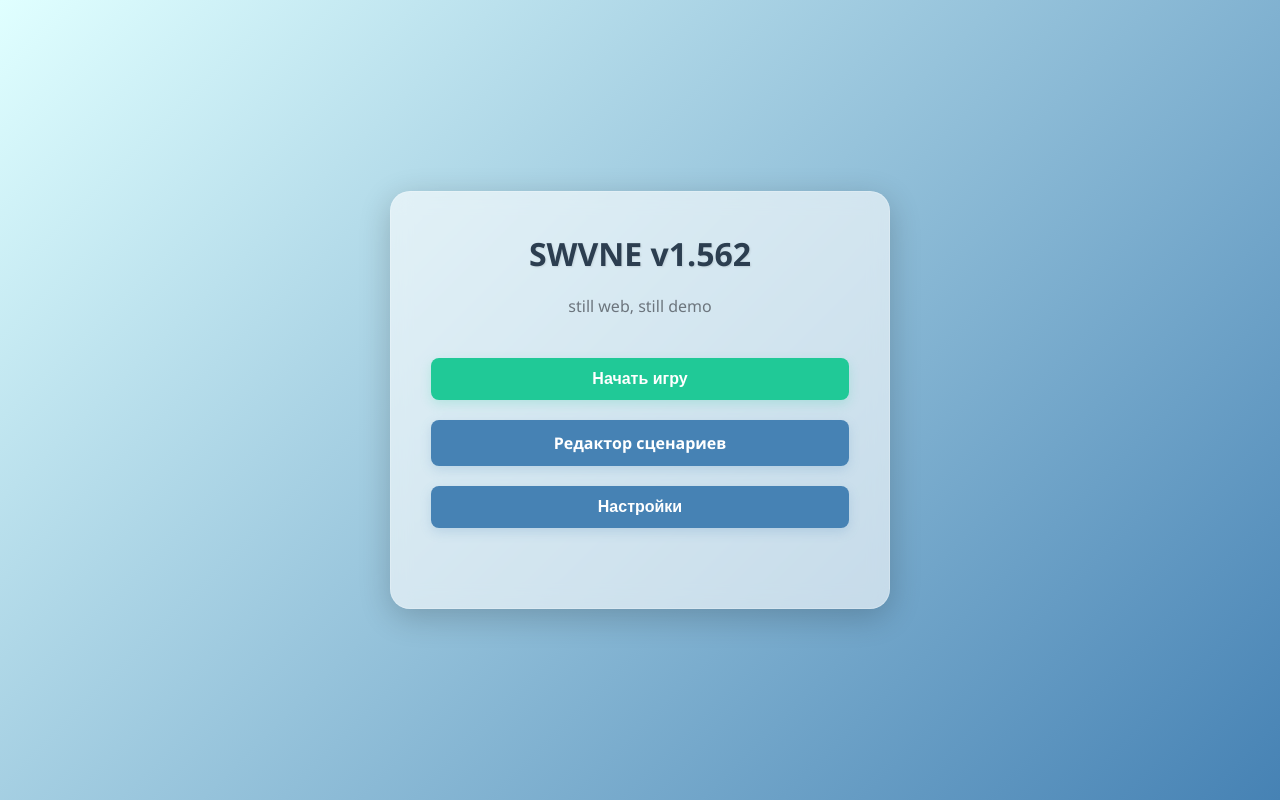
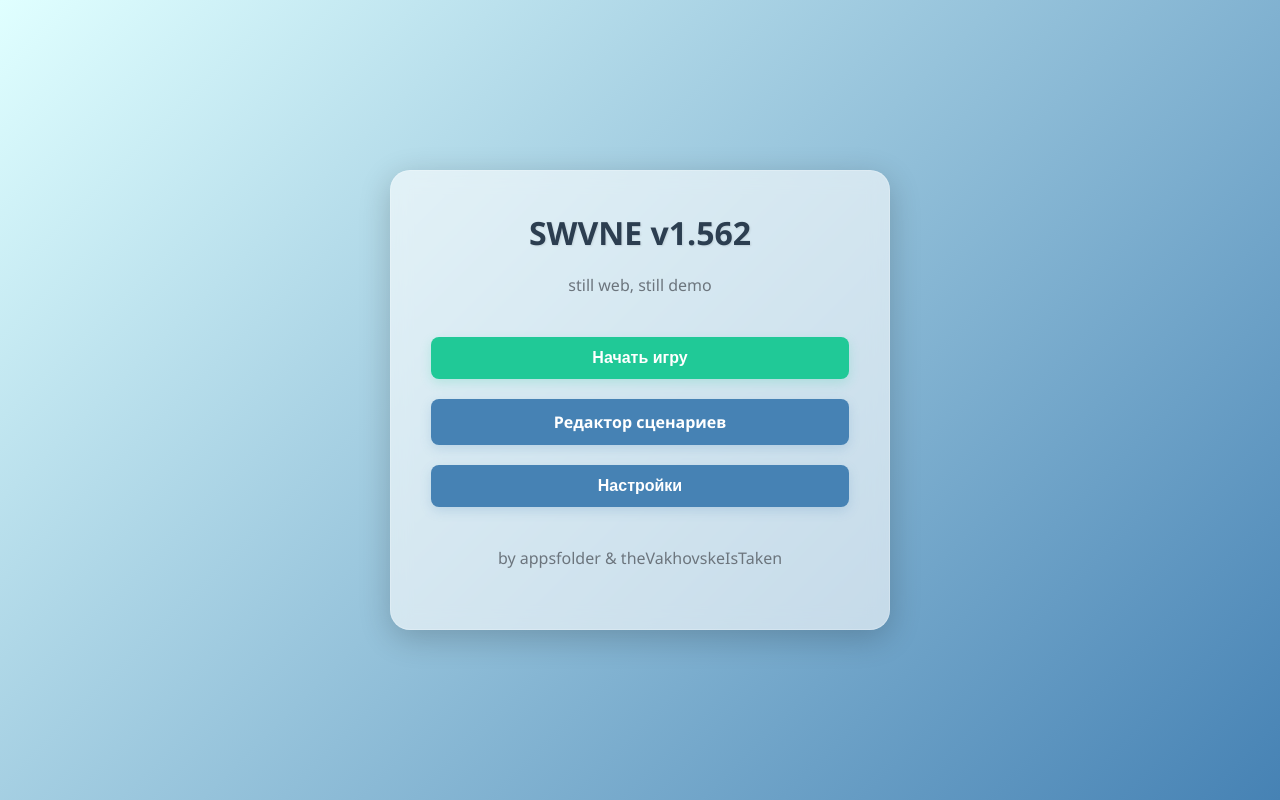
Before and after one commit to appsfolder/SWVNE, a Flask app: page / in a window 1280 px wide. Run offline with Flask 3, Linux system fonts and the light colour scheme.

Commit message:
added contributor names

```diff
--- a/templates/game.html
+++ b/templates/game.html
@@ -18,7 +18,9 @@
                     <button class="btn btn--primary menu-btn" onclick="showScenarioSelection()">Начать игру</button>
                     <a href="/scenario-creator" class="btn btn--secondary menu-btn">Редактор сценариев</a>
                     <button class="btn btn--secondary menu-btn" onclick="showSettings()">Настройки</button>
-
+                </div>
+                <div class="game-info">
+                    <p>by appsfolder & theVakhovskeIsTaken</p>
                 </div>
             </div>
         </div>
```
